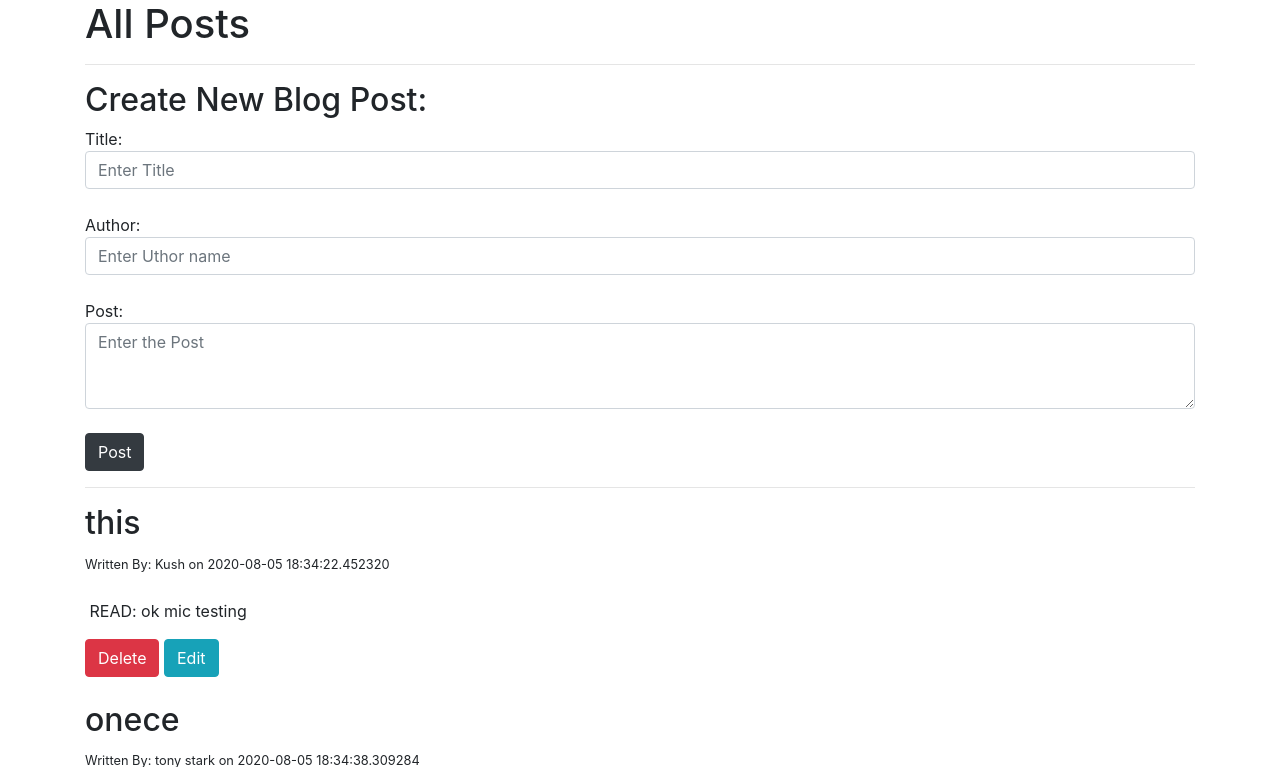
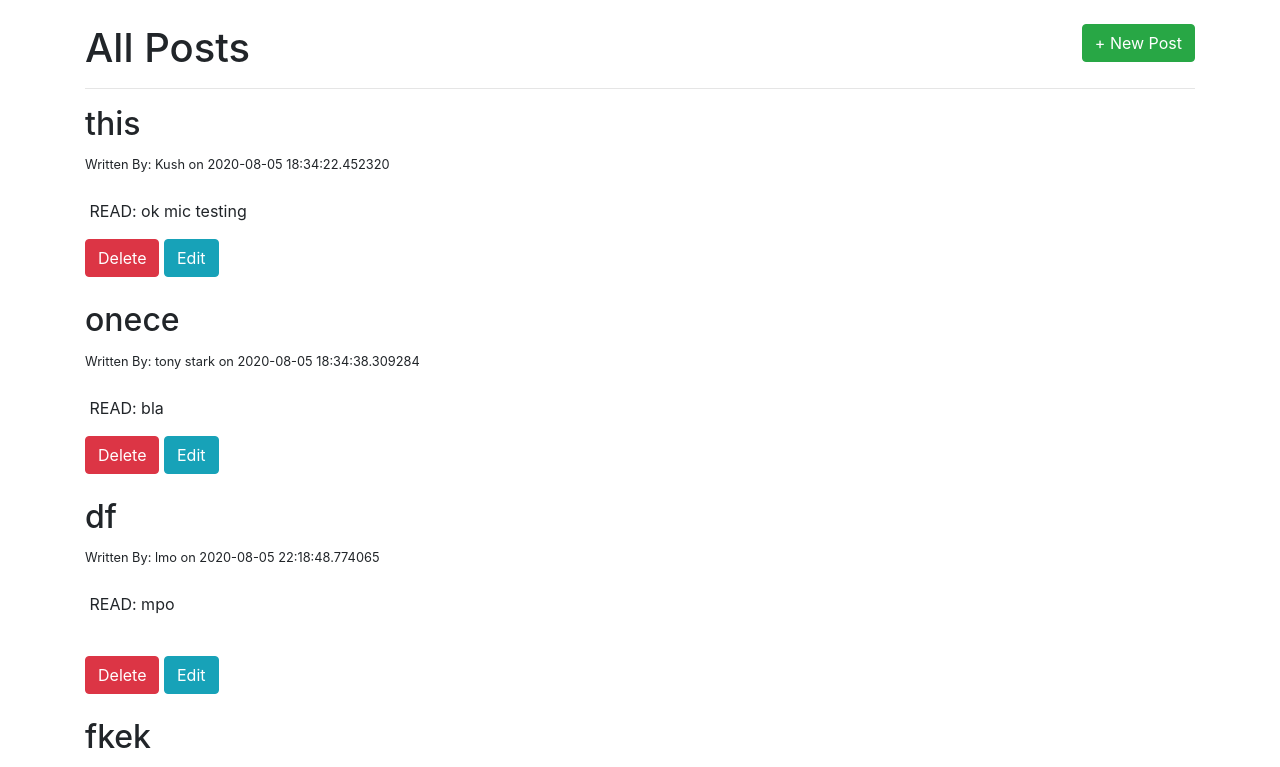
Before and after one commit to Rajatkhatri7/FlaskApp, a Flask app: page /posts in a window 1280 px wide. Shown: the part 56-823 px from the top of the page. Run offline with Flask 2, Linux system fonts and the light colour scheme; data comes from the database, SQL or seed files in the repository; both versions use the stored data as it was after the commit; some libraries are stand-ins or nearby versions.

Commit message:
seprate page for creating posts

```diff
--- a/app.py
+++ b/app.py
@@ -21,6 +21,66 @@ class BlogPost(db.Model):
     author = db.Column(db.String(20), nullable=False, default='N/A')
     date_posted = db.Column(db.DateTime, nullable=False, default=datetime.utcnow)
 
+    def __repr__(self):
+        return 'Blog post ' + str(self.id)
+
+@app.route('/')
+def index():
+    return render_template('index.html')
+
+@app.route('/posts', methods=['GET', 'POST'])
+def posts():
+
+    if request.method == 'POST':
+        post_title = request.form['title']
+        post_content = request.form['content']
+        post_author = request.form['author']
+        new_post = BlogPost(title=post_title, content=post_content, author=post_author)
+        db.session.add(new_post)
+        db.session.commit()
+        return redirect('/posts')
+    else:
+        all_posts = BlogPost.query.order_by(BlogPost.date_posted).all()
+        return render_template('posts.html', posts=all_posts)
+
+@app.route('/posts/delete/<int:id>')
+def delete(id):
+    post = BlogPost.query.get_or_404(id)
+    db.session.delete(post)
+    db.session.commit()
+    return redirect('/posts')
+
+@app.route('/posts/edit/<int:id>', methods=['GET', 'POST'])
+def edit(id):
+
+    post = BlogPost.query.get_or_404(id)
+
+    if request.method == 'POST':
+        post.title = request.form['title']
+        post.author = request.form['author']
+        post.content = request.form['content']
+        db.session.commit()
+        return redirect('/posts')
+    else:
+        return render_template('edit.html', post=post)
+
+@app.route('/posts/new', methods=['GET', 'POST'])
+def new_post():
+
+
+    if request.method == 'POST':
+        post_title = request.form['title']
+        post_content = request.form['content']
+        post_author = request.form['author']
+
+        new_post = BlogPost(title=post_title, content=post_content, author=post_author)
+        db.session.add(new_post)
+        db.session.commit()
+        return redirect('/posts')
+    else:
+        return render_template('new_post.html')
+
+
 #commands for python shell to connect darabase
 #from app import db
 #db.create_all()
@@ -35,8 +95,6 @@ class BlogPost(db.Model):
 # >>> db.session.delete( BlogPost.query.get(3)) >>> db.session.commit() Delete a post
 # >>> BlogPost.query.get(1).title = "New POSSSSSr"  >>> db.session.commit()  Change the variables
     # represent the database
-    def __repr__(self):
-        return "Blog Post "+str(self.id)
 
 #dummy data
 
@@ -63,47 +121,9 @@ all_posts = [
 
 
 
-@app.route("/")
-def index():
-    return render_template('index.html')
-
-@app.route("/posts",methods = ['GET','POST'])
-def posts():
-    if request.method == 'POST':
-        post_title = request.form['title']
-        post_content = request.form['content']
-        post_author = request.form['author']
-        new_post = BlogPost(title=post_title, content=post_content, author=post_author)
-        db.session.add(new_post)
-        db.session.commit()
-        return redirect('/posts')
-    else:
-        all_posts = BlogPost.query.order_by(BlogPost.date_posted).all()
-        return render_template('post.html',posts = all_posts)
 
 
-#deleting a post
-@app.route('/posts/delete/<int:id>')
-def delete(id):
-    post = BlogPost.query.get_or_404(id)
-    db.session.delete(post)
-    db.session.commit()
-    return redirect('/posts')
 
-
-#edit the post
-@app.route('/posts/edit/<int:id>',methods = ['GET','POST'])
-def edit(id):
-    post = BlogPost.query.get_or_404(id)
-
-    if request.method == 'POST':
-        post.title = request.form['title']
-        post.author = request.form['author']
-        post.content = request.form['content']
-        db.session.commit()
-        return redirect('/posts')
-    else:
-        return render_template('edit.html',post=post)
 
 #decorater route to the main page
 @app.route('/home/users/<string:name>/posts/<int:id>') #used in dynamic url like name keep changing  etc
--- a/templates/base.html
+++ b/templates/base.html
@@ -28,7 +28,7 @@
               <a class="nav-link" href="/posts">Posts📕</a>
             </li>
             <li class="nav-item">
-              <a class="nav-link disabled" href="" tabindex="-1" aria-disabled="true">About</a>
+              <a class="nav-link " href="/" tabindex="-1" aria-disabled="true">About</a>
             </li>
             <li class="nav-item dropdown">
               <a class="nav-link dropdown-toggle" href="#" id="dropdown01" data-toggle="dropdown" aria-haspopup="true" aria-expanded="false">Connect me 🤓 </a>
--- a/templates/post.html
+++ b/templates/posts.html
@@ -12,30 +12,11 @@
 
 
 {% block body %}
-<h1>All Posts</h1>
-
-    <hr>
-    <h2>Create New Blog Post:</h2>
-    <form action='/posts' method='POST'>
-        Title:
-
-        <input type='text' name='title' id='title' class = "form-control" aria-label="Enter Title" placeholder="Enter Title">
-        <br>
-
-        Author:
-
-        <input type='text' name='author' id='author' class="form-control" aria-label="Enter Author Name" placeholder="Enter Uthor name" >
-        <br>
-
-        Post:
-        <textarea placeholder="Enter the Post" name="content" class="form-control" id="content" rows="3"></textarea>
-
-
-        <br>
-
-
-        <input class="btn btn-dark" type='submit' value='Post'>
-    </form>
+<br>
+<div>
+    <h1 style="display:inline">All Posts</h1>
+    <a style="display:inline" class="btn btn-success float-right" href="/posts/new" >+ New Post</a>
+</div>
     <hr>
 
     {% for post in posts %}
```
Also changed, not shown: templates/new_post.html (added, +40 -0 lines), posts.db.
